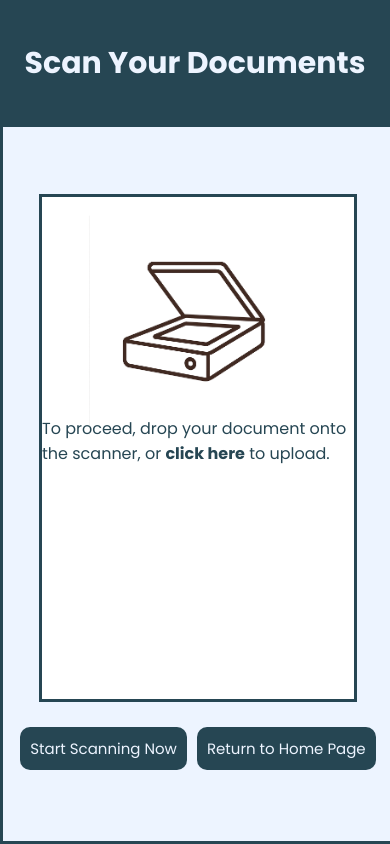
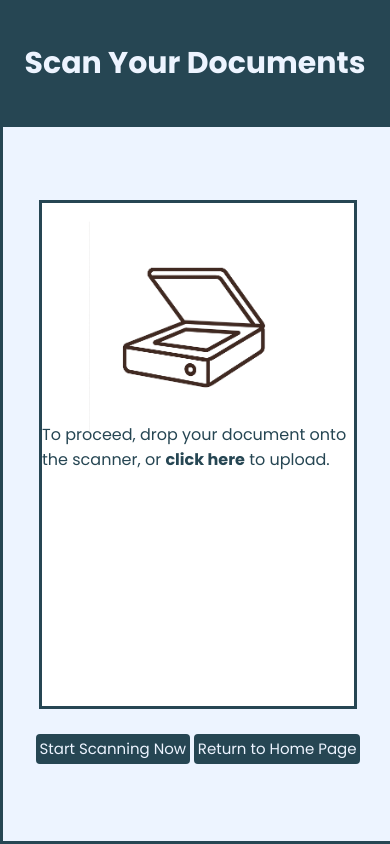
Before and after one commit to AndyMasc/Document-Digitizer, a Flask app: page /upload in a window 390 px wide. Run offline with Flask 3, Linux system fonts and the light colour scheme; parts of the project's set-up code (start-up, migrations or seed data) failed here and were passed over; some libraries are stand-ins or nearby versions.

Commit message:
Make font sizes responsive

```diff
--- a/static/main.css
+++ b/static/main.css
@@ -5,7 +5,7 @@
 }
 
 .homeText p {
-    font-size: 21px;
+    font-size: 1.5vw;
     font-family: poppins;
     font-weight: 500;
 }
--- a/static/uploadPageStyles.css
+++ b/static/uploadPageStyles.css
@@ -20,7 +20,7 @@ html, body {
 
 .TitleText h1 {
     text-align: center;
-    font-size: 60px;
+    font-size: 5vw;
 }
 
 .uploadContainer {
@@ -80,12 +80,12 @@ html, body {
     width: 100%;
     justify-content: center;
     align-items: center;
-    gap: 10px;
+    gap: 1vw;
 }
 
 .PageLinks a {
-    padding: 10px;
-    border-radius: 10px;
+    padding: 1vw;
+    border-radius: 1vw;
     font-family: Poppins;
     font-size: 1.25vw;
     text-decoration: none;
```
